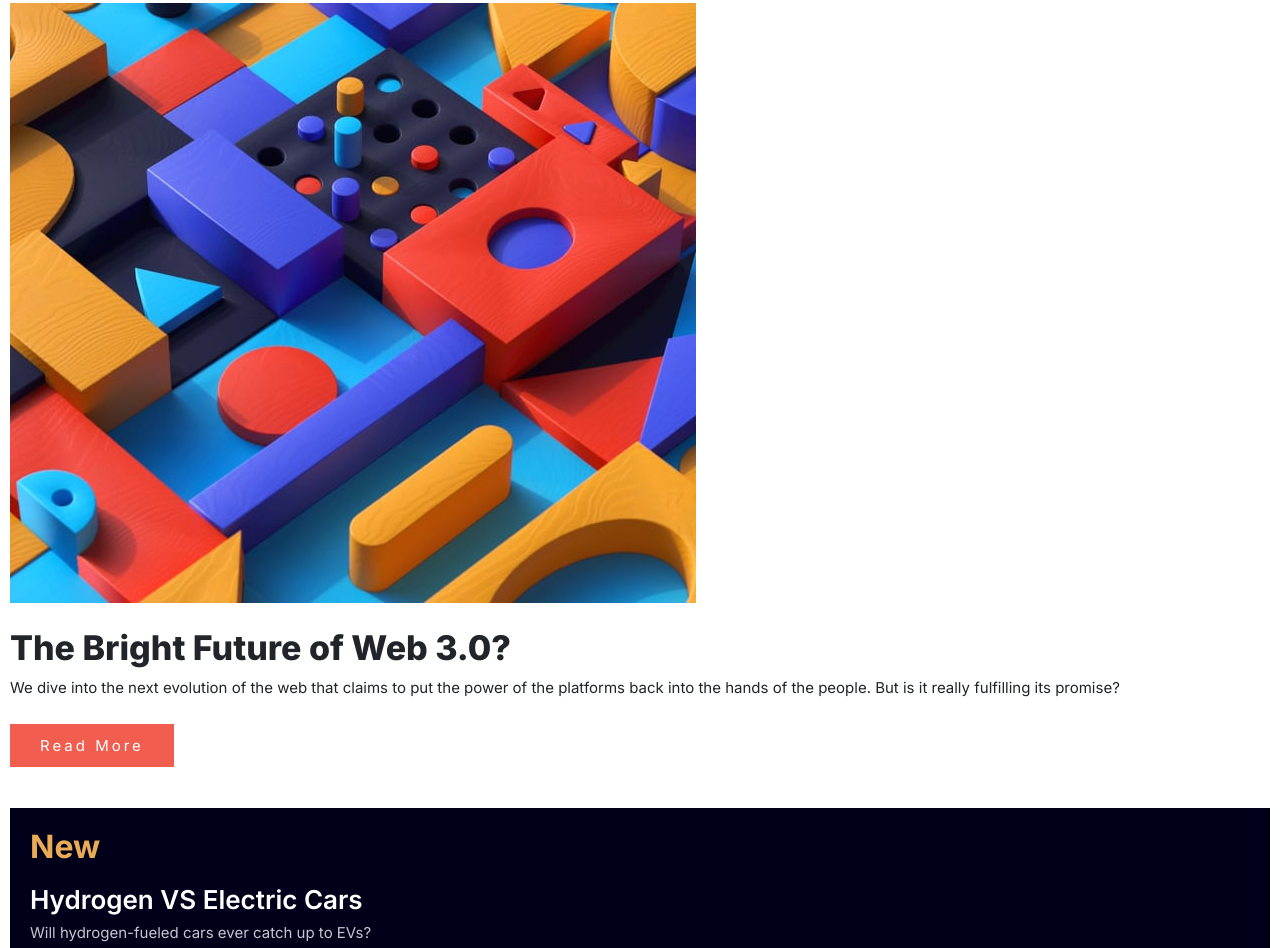
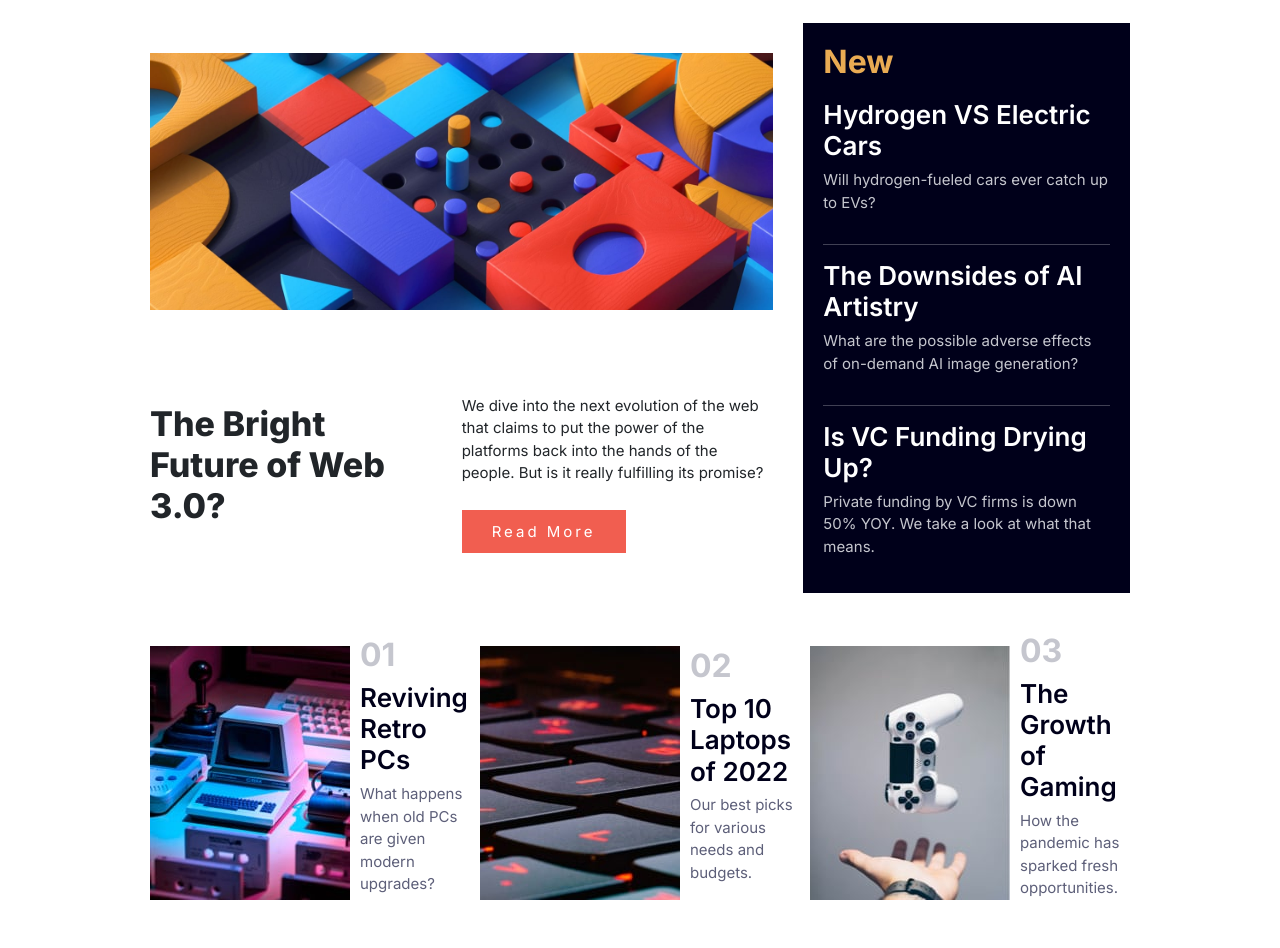
Before and after one commit to AranyParamalingam/mtm6407-frontend-mentor-AranyParamalingam, a plain HTML site: page news-homepage-main/news-homepage-main/index.html in a window 1280 px wide. Shown: the part 79-1027 px from the top of the page. Drawn offline with nearby package versions, Linux system fonts and the light colour scheme.

Commit message:
completes desktop

```diff
--- a/news-homepage-main/news-homepage-main/css/main.css
+++ b/news-homepage-main/news-homepage-main/css/main.css
@@ -32,6 +32,20 @@ p {
     font-weight: 400;
 }
 
+.nav-hover {
+    font-family: Inter;
+    font-weight: 400;
+}
+
+.nav-hover:hover {
+    color: hsl(5, 85%, 63%);
+}
+
+.nav-hovered {
+    color: hsl(5, 85%, 63%);
+}
+
+
 .logo-w {
     font-family: Inter;
     font-weight: 900;
@@ -64,6 +78,10 @@ p {
     letter-spacing: 3px;
 }
 
+.read-more-btn:hover {
+    background-color: hsl(240, 100%, 5%);
+}
+
 .new-box {
     background-color: hsl(240, 100%, 5%);
     max-width: 100%;
@@ -86,6 +104,15 @@ p {
     color: white;
 }
 
+.new-box a {
+    text-decoration: none;
+}
+
+.new-box h3:hover {
+    color: hsl(35, 77%, 62%);
+    text-decoration: none;
+}
+
 .new-box p {
     color: hsl(233, 8%, 79%);
 }
@@ -98,6 +125,13 @@ p {
     color: hsl(240, 100%, 5%);
 }
 
+.num-section a{
+    text-decoration: none;
+}
+
+.num-section h3:hover{
+    color: hsl(5, 85%, 63%);
+}
 
 .num-section p{
     color: hsl(236, 13%, 42%);
@@ -155,3 +189,132 @@ p {
     grid-column: 3 / 5;
     grid-row: 4 / 5;
 }
+
+/*desktop version*/
+@media screen and (min-width: 760px){
+
+    /*Website Grid*/
+    .site-container {
+        margin-top: 30px;
+        margin-bottom: 30px;
+        margin-right: 150px;
+        margin-left: 150px;
+        display: grid;
+            /*3 columns, 3 rows*/
+            grid-template-columns: repeat(3, 1fr);
+            grid-template-rows: repeat(3, 1fr);
+            /*justify-content:left;*/
+
+    }
+
+    .site-cont {
+        display: grid;
+        justify-content: center;
+        align-items: center;
+        margin: 0 auto;
+    }
+
+    .site-box-one {
+        margin-right: 30px;
+        margin-bottom: 50px;
+        grid-column: 1 / 3;
+        grid-row: 1 / 3;
+    }
+
+    .site-box-two {
+        margin-bottom: 30px;
+        grid-column: 3 / 4;
+        grid-row: 1 / 3;
+    }
+
+    .site-box-three {
+        grid-column: 1 / 4;
+        grid-row: 3 / 4;
+    }
+
+    /*Main Grid*/
+
+    .main-section {
+        display: grid;
+            /*2 columns, 2 rows*/
+            grid-template-columns: repeat(2, 1fr);
+            grid-template-rows: repeat(2, 3fr, 1fr);
+            /*justify-content:left;*/
+
+    }
+
+    .main-sect{
+        display: grid;
+        justify-content: center;
+        align-items: center;
+    }
+
+    .main-box-one {
+        grid-column: 1 / 3;
+        grid-row: 1 / 2;
+    }
+
+    .main-box-two {
+        padding-right: 50px;
+        grid-column: 1 / 2;
+        grid-row: 2 / 3;
+    }
+
+    .main-box-three {
+        grid-column: 2 / 3;
+        grid-row: 2 / 3;
+    }
+
+    /*Number Grid*/
+
+    .num-section {
+        display: grid;
+            /*9 columns, 1 rows*/
+            grid-template-columns: repeat(9, 1fr);
+            grid-template-rows: repeat(5, 1fr, 3fr, 3fr, 3fr, 1fr);
+            justify-content:left;
+            row-gap: 15px;
+            column-gap: 10px;
+    }
+
+    .box {
+        display:flex;
+            flex-direction: column;
+    }
+
+    .img-one {
+        grid-column: 1 / 2;
+        grid-row: 1 / 2;
+        max-width: 100%;
+        height: auto;
+    }
+
+    .text-one {
+        grid-column: 2 / 4;
+        grid-row: 1 / 2;
+    }
+
+    .img-two {
+        grid-column: 4 / 5;
+        grid-row: 1 / 2;
+        max-width: 100%;
+        height: auto;
+    }
+
+    .text-two {
+        grid-column: 5 / 7;
+        grid-row: 1 / 2;
+    }
+
+    .img-three {
+        grid-column: 7 / 8;
+        grid-row: 1 / 2;
+        max-width: 100%;
+        height: auto;
+    }
+
+    .text-three {
+        grid-column: 8 / 10;
+        grid-row: 1 / 2;
+    }
+}
--- a/news-homepage-main/news-homepage-main/index.html
+++ b/news-homepage-main/news-homepage-main/index.html
@@ -35,19 +35,19 @@
       <div class="collapse navbar-collapse justify-content-end" id="navbarNav">
         <ul class="navbar-nav">
           <li class="nav-item">
-            <a class="nav-link active" aria-current="page" href="#">Home</a>
+            <a class="nav-link nav-hovered" aria-current="page" href="#">Home</a>
           </li>
           <li class="nav-item">
-            <a class="nav-link" href="#">New</a>
+            <a class="nav-link nav-hover" href="#">New</a>
           </li>
           <li class="nav-item">
-            <a class="nav-link" href="#">Popular</a>
+            <a class="nav-link nav-hover" href="#">Popular</a>
           </li>
           <li class="nav-item">
-            <a class="nav-link" href="#">Trending</a>
+            <a class="nav-link nav-hover" href="#">Trending</a>
           </li>
           <li class="nav-item">
-            <a class="nav-link" href="#">Categories</a>
+            <a class="nav-link nav-hover" href="#">Categories</a>
           </li>
         </ul>
       </div>
@@ -55,44 +55,54 @@
   </nav>
 </header>
 
-<main>
+<main class="site-container">
 
-  <div class="main-section">
-    <img class="main-img" src="assets/images/image-web-3-mobile.jpg" alt="colorful-blocks">
-    <h1>The Bright Future of Web 3.0?</h1>
+  <div class="main-section site-cont site-box-one">
+    <img class="main-img main-box-one" src="assets/images/image-web-3-desktop.jpg" alt="colorful-blocks">
+      <h1 class="main-box-two" >The Bright Future of Web 3.0?</h1>
+      <div class="main-box-three">
         <p>We dive into the next evolution of the web that claims to put the power of the platforms back into the hands of the people.
           But is it really fulfilling its promise?</p>
           <a class="read-more-btn" href="#">Read More</a>
       </div>
+  </div>
 
   <!--News sections-->
-  <div class="new-box">
+  <div class="new-box site-cont site-box-two">
     <h2>New</h2>
     <div>
+      <a href="#">
         <h3>Hydrogen VS Electric Cars</h3>
+      </a>
       <p>Will hydrogen-fueled cars ever catch up to EVs?</p>
     </div>
     <hr>
     <div>
+      <a href="#">
         <h3>The Downsides of AI Artistry</h3>
+      </a>
       <p>What are the possible adverse effects of on-demand AI image generation?</p>
     </div>
     <hr>
     <div>
+      <a href="#">
         <h3>Is VC Funding Drying Up?</h3>
+      </a>
       <p>Private funding by VC firms is down 50% YOY. We take a look at what that means.</p>
     </div>
   </div>
 
   <!--Numbered section-->
-  <div class="num-section">
+  <div class="num-section site-cont site-box-three">
 
       <div class="img-one box">
         <img src="assets/images/image-retro-pcs.jpg" alt="">
       </div>
       <div class="text-one box">
         <h2 class="gray-num">01</h2>
+        <a href="#">
           <h3>Reviving Retro PCs</h3>
+        </a>
         <p>What happens when old PCs are given modern upgrades?</p>
       </div>
 
@@ -103,7 +113,9 @@
       </div>
       <div class="text-two box">
         <h2 class="gray-num">02</h2>
+        <a href="#">
           <h3>Top 10 Laptops of 2022</h3>
+        </a>
         <p>Our best picks for various needs and budgets.</p>
       </div>
 
@@ -113,7 +125,9 @@
       </div>
       <div class="text-three box">
         <h2 class="gray-num">03</h2>
+        <a href="#">
           <h3>The Growth of Gaming</h3>
+        </a>
         <p>How the pandemic has sparked fresh opportunities.</p>
       </div>
 
```
Lines whose indentation alone changed are shown as unchanged.
